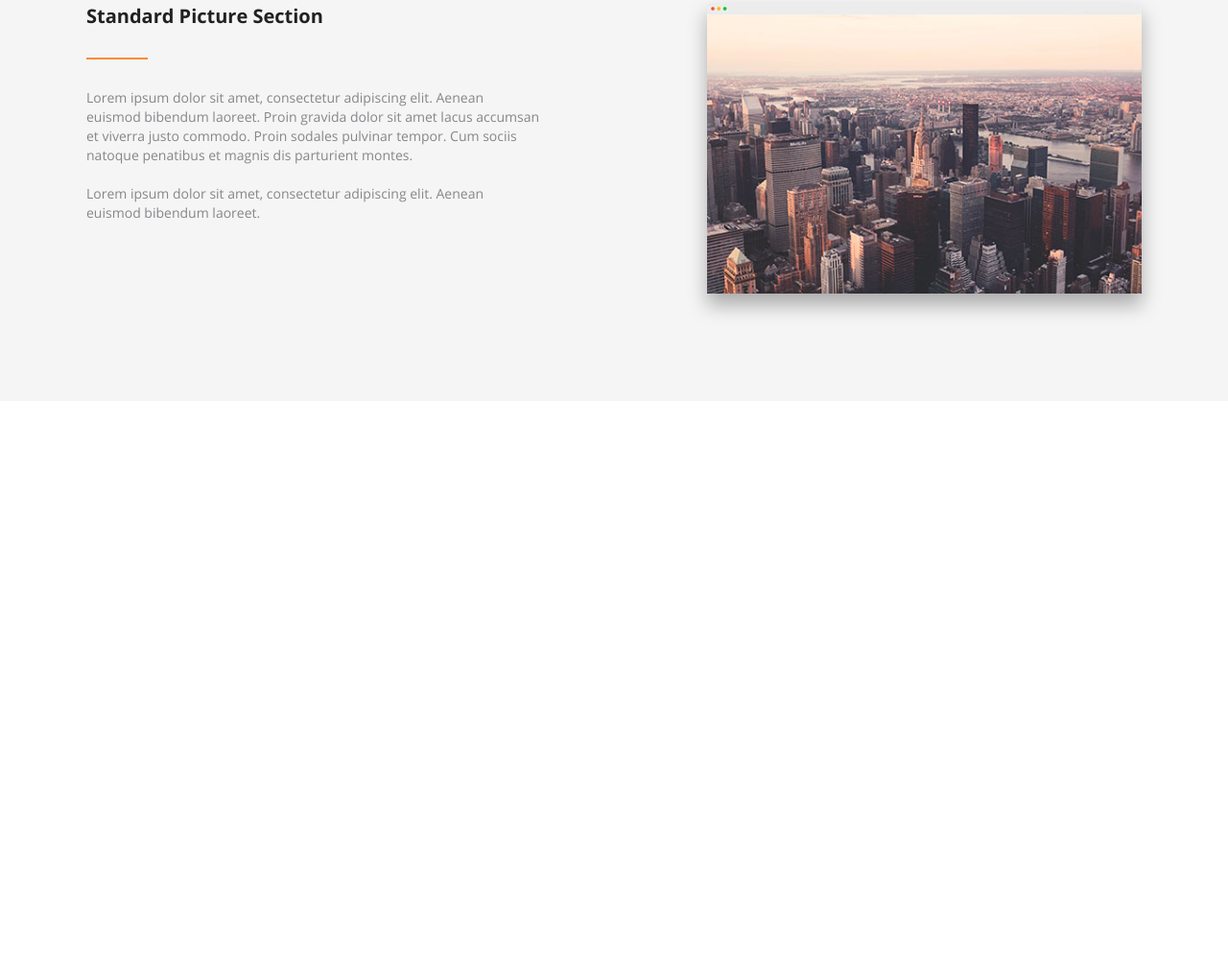
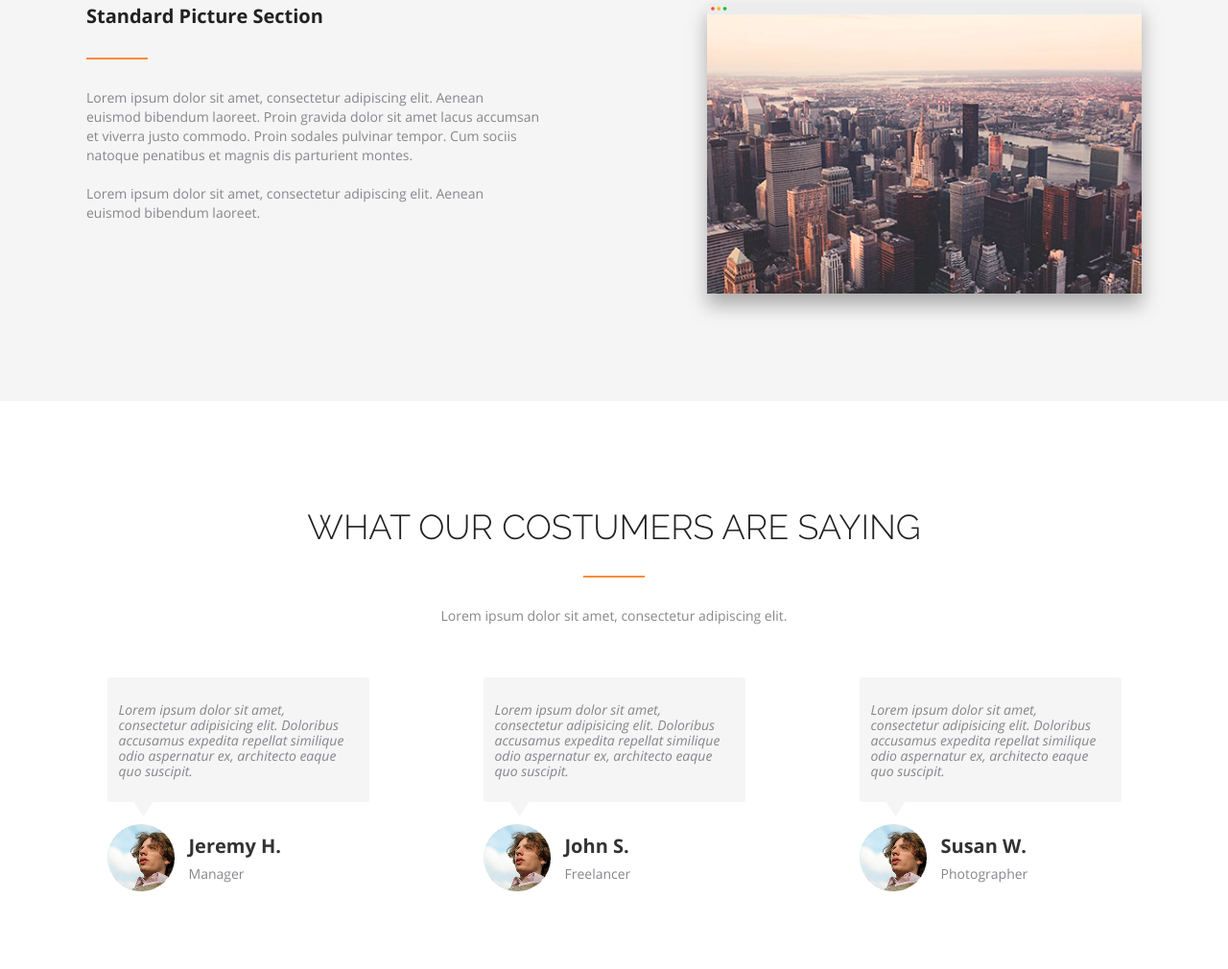
Before and after one commit to slobodansubotic/slobodan-axit-fe, a website: page index.html in a window 1280 px wide. Shown: the part 2117-3127 px from the top of the page at 96% size. Before the commit the page ends 2535 px from the top, so only its background shows below. Drawn offline with Linux system fonts and the light colour scheme.

Commit message:
Reviews section done.

```diff
--- a/index.html
+++ b/index.html
@@ -219,6 +219,59 @@
         </div>
       </div>
     </section>
+
+    <section class="c-reviews">
+      <div class="container">
+        <h1>What our costumers are saying</h1>
+
+        <div class="u-divider u-divider--orange"></div>
+
+        <p>
+          Lorem ipsum dolor sit amet, consectetur adipiscing elit.
+        </p>
+
+        <div class="c-reviews__list">
+          <div class="c-reviews__review">
+            <div class="c-reviews__comment">
+              <p>
+                Lorem ipsum dolor sit amet, consectetur adipisicing elit. Doloribus accusamus expedita repellat similique odio aspernatur ex, architecto eaque quo suscipit.
+              </p>
+            </div>
+            <div class="c-reviews__user">
+              <img src="assets/images/avatar.png" alt="user">
+              <h2>Jeremy H.</h2>
+              <p>Manager</p>
+            </div>
+          </div>
+
+          <div class="c-reviews__review">
+            <div class="c-reviews__comment">
+              <p>
+                Lorem ipsum dolor sit amet, consectetur adipisicing elit. Doloribus accusamus expedita repellat similique odio aspernatur ex, architecto eaque quo suscipit.
+              </p>
+            </div>
+            <div class="c-reviews__user">
+              <img src="assets/images/avatar.png" alt="user">
+              <h2>John S.</h2>
+              <p>Freelancer</p>
+            </div>
+          </div>
+
+          <div class="c-reviews__review">
+            <div class="c-reviews__comment">
+              <p>
+                Lorem ipsum dolor sit amet, consectetur adipisicing elit. Doloribus accusamus expedita repellat similique odio aspernatur ex, architecto eaque quo suscipit.
+              </p>
+            </div>
+            <div class="c-reviews__user">
+              <img src="assets/images/avatar.png" alt="user">
+              <h2>Susan W.</h2>
+              <p>Photographer</p>
+            </div>
+          </div>
+        </div>
+      </div>
+    </section>
   </main>
 </body>
 </html>
--- /dev/null
+++ b/sass/components/reviews/_c-reviews.scss
@@ -0,0 +1,49 @@
+.c-reviews {
+  background-color: $color-white;
+  display: grid;
+
+  @include mq($laptop, min) {
+    min-height: 59.2rem;
+  }
+
+  .container {
+    max-width: 105.7rem;
+    display: grid;
+    justify-items: center;
+    padding: 3rem;
+
+    @include mq($tablet-landscape, min) {
+      padding: 3rem 10%;
+    }
+
+    @include mq($laptop, min) {
+      padding: 0;
+      margin-top: 11rem;
+    }
+
+    & > h1 {
+      font-size: $font-xlg;
+      color: $color-grey-6;
+      font-weight: 400;
+      font-family: $font-heading;
+      text-transform: uppercase;
+      text-align: center;
+
+      @include mq($tablet-landscape, min) {
+        font-size: $font-xxlg;
+      }
+    }
+
+    & > p {
+      font-size: $font-xsm;
+      color: $color-grey-4;
+      font-weight: 400;
+      font-family: $font-paragraph;
+      text-align: center;
+    }
+
+    .u-divider {
+      margin: 3rem 0;
+    }
+  }
+}
--- /dev/null
+++ b/sass/components/reviews/_c-reviews__comment.scss
@@ -0,0 +1,26 @@
+.c-reviews__comment {
+  background-color: $color-grey-1;
+  padding: 2.6rem 1.3rem 2.4rem 1.2rem;
+  border-radius: 0.3rem;
+  position: relative;
+
+  &::after {
+    content: '';
+    background-color: $color-grey-1;
+    height: 1.5rem;
+    width: 2rem;
+    position: absolute;
+    bottom: -1.5rem;
+    left: 2.8rem;
+    clip-path: polygon(0 0, 100% 0, 50% 100%, 0 0);
+  }
+
+  p {
+    font-size: $font-xsm;
+    color:$color-grey-4;
+    font-weight: 400;
+    font-family: $font-paragraph;
+    font-style: italic;
+    line-height: 1.6rem;
+  }
+}
--- /dev/null
+++ b/sass/components/reviews/_c-reviews__list.scss
@@ -0,0 +1,17 @@
+.c-reviews__list {
+  display: grid;
+  gap: 4rem;
+  align-items: end;
+  margin-top: 5.5rem;
+  width: 100%;
+
+  @include mq($tablet-portrait, min) {
+    grid-template-columns: repeat(auto-fit, minmax(20rem, 1fr));
+    gap: 8rem;
+  }
+
+  @include mq($tablet-landscape, min) {
+    grid-template-columns: repeat(auto-fit, minmax(27.3rem, 1fr));
+    gap: 11.9rem;
+  }
+}
--- /dev/null
+++ b/sass/components/reviews/_c-reviews__review.scss
@@ -0,0 +1,4 @@
+.c-reviews__review {
+  display: grid;
+  grid-template-columns: 100%;
+}
--- /dev/null
+++ b/sass/components/reviews/_c-reviews__user.scss
@@ -0,0 +1,32 @@
+.c-reviews__user {
+  display: grid;
+  grid-template-columns: 7rem auto;
+  grid-template-rows: repeat(2, auto);
+  margin-top: 2.3rem;
+  column-gap: 1.5rem;
+  row-gap: 0.6rem;
+
+  img {
+    grid-column: 1;
+    grid-row: 1 / span 2;
+  }
+
+  h2 {
+    grid-column: 2;
+    grid-row: 1;
+    align-self: end;
+    font-size: $font-xlg;
+    color: $color-grey-5;
+    font-weight: 700;
+    font-family: $font-paragraph;
+  }
+
+  p {
+    grid-column: 2;
+    grid-row: 2;
+    font-size: $font-xsm;
+    color: $color-grey-4;
+    font-weight: 400;
+    font-family: $font-paragraph;
+  }
+}
--- a/sass/main.scss
+++ b/sass/main.scss
@@ -40,3 +40,8 @@
 @import 'components/sub-list/c-sub-list__text';
 @import 'components/sub-list/c-sub-list__list-item';
 @import 'components/sub-list/c-sub-list__icon';
+@import 'components/reviews/c-reviews';
+@import 'components/reviews/c-reviews__list';
+@import 'components/reviews/c-reviews__review';
+@import 'components/reviews/c-reviews__comment';
+@import 'components/reviews/c-reviews__user';
```
Also changed, not shown: css/main.css.
